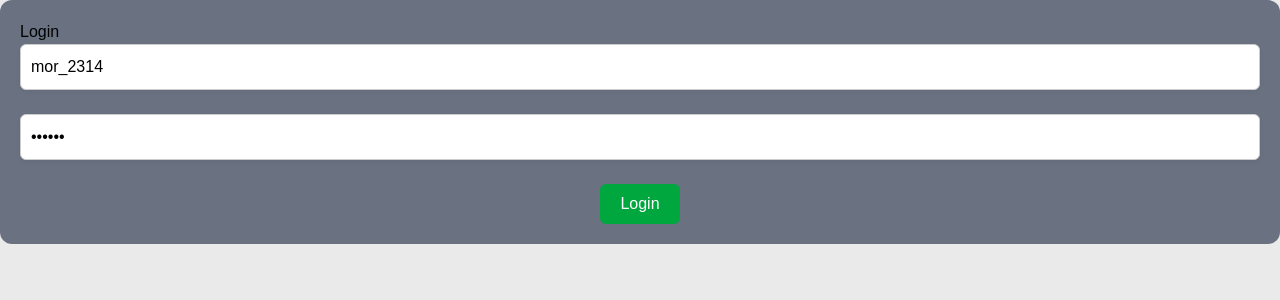
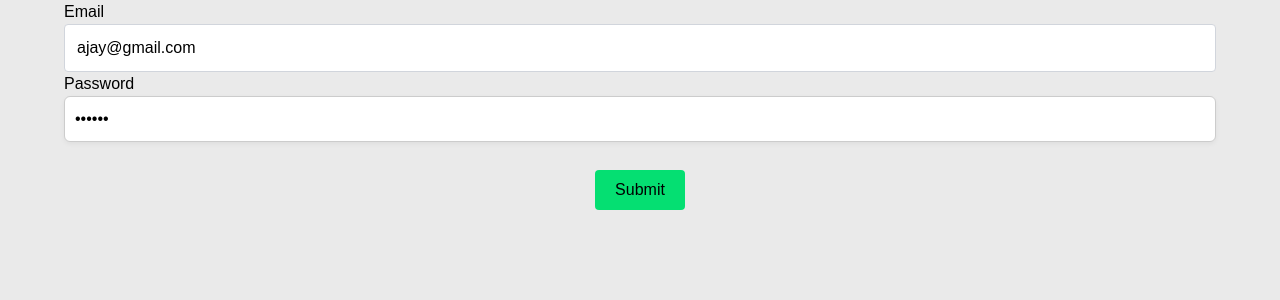
Before and after one commit to ajay7676/machine-round, a React (Vite) app: page / in a window 1280 px wide. Shown: the top 300 px of the page. Built offline with nearby package versions, Linux system fonts and the light colour scheme.

Commit message:
Form validation

```diff
--- a/src/App.jsx
+++ b/src/App.jsx
@@ -20,6 +20,8 @@ import Header from "./components/authentication/Header"
 import Home from "./components/authentication/Home";
 import AuthProfile from "./components/auth/AuthProfile";
 import AppLayout from "./components/auth/AppLayout";
+import FormValidation from "./components/form-contextapi/FormValidation";
+import { FormValidationProvider } from "./components/form-contextapi/context/FormValidationProvider";
 
 function App() {
   return (
@@ -55,7 +57,7 @@ function App() {
          {/* <ProductComponent /> */}
        {/* End Product Component */}
        {/* Start Autjhentication Component */}
-        <Router >
+        {/* <Router >
           <Routes>
             <Route path="/" element={<AuthenticationCom />} />
               <Route element={<AppLayout />}>
@@ -63,8 +65,13 @@ function App() {
                 <Route path="/profile" element={<AuthProfile />} />
             </Route>
           </Routes>
-        </Router>
+        </Router> */}
        {/* End Authentication Component */}
+       {/* Start Form Validation using Context API */}
+       <FormValidationProvider>
+          <FormValidation />
+       </FormValidationProvider>
+       {/* End Form Validation  using  Context API */}
     </>
   );
 }
--- /dev/null
+++ b/src/components/form-contextapi/FormValidation.jsx
@@ -0,0 +1,68 @@
+import React, { useContext } from 'react'
+import { FormValidationContext } from './context/FormValidationContext'
+
+const FormValidation = () => {
+    const context = useContext(FormValidationContext);
+
+     console.log(context)
+
+    const values = {
+        email: "ajay@gmail.com" ,
+        password : "123456"
+
+
+    }
+
+    const handleSubmit =  () =>{
+
+    }
+    const handleChange =(name , value) =>{
+
+    }
+     const handleBlur = (name) =>{
+
+     }
+  return (
+    <>
+     <form onSubmit={handleSubmit} className='w-full max-w-[90%] mx-auto'>
+      <div>
+        <label htmlFor="email">Email</label>
+        <input
+          type="email"
+          id="email"
+          name="email"
+          value={values.email || ''}
+          onChange={(e) => handleChange('email', e.target.value)}
+          onBlur={() => handleBlur('email')}
+           className='block bg-white p-3 w-full h-12 border-gray-300 border-1 rounded-sm'
+        />
+        {/* {touched.email && errors.email && (
+          <div className="error">{errors.email}</div>
+        )} */}
+      </div>
+
+      <div>
+        <label htmlFor="password">Password</label>
+        <input
+          type="password"
+          id="password"
+          name="password"
+          value={values.password || ''}
+          onChange={(e) => handleChange('password', e.target.value)}
+          onBlur={() => handleBlur('password')}
+          className='p-3'
+        />
+        {/* {touched.password && errors.password && (
+          <div className="error">{errors.password}</div>
+        )} */}
+      </div>
+
+     <div className="flex items-center py-2 justify-center my-5">
+          <button className='p-5 py-2 bg-green-400 rounded' type="submit">Submit</button>
+     </div>
+    </form>
+    </>
+  )
+}
+
+export default FormValidation
--- /dev/null
+++ b/src/components/form-contextapi/context/FormValidationContext.jsx
@@ -0,0 +1,3 @@
+import { createContext } from "react";
+
+export const FormValidationContext = createContext();
--- /dev/null
+++ b/src/components/form-contextapi/context/FormValidationProvider.jsx
@@ -0,0 +1,46 @@
+import { useState } from "react"
+import { FormValidationContext } from "./FormValidationContext"
+
+export const FormValidationProvider = ({children}) =>{
+    const [errors, setErrors] = useState({});
+    const [values, setValues] = useState({});
+    const [touched, setTouched] = useState({});
+
+    // Validation rules
+    const validate = (name , value) =>{
+        let error = '';
+        switch(name){
+            case 'email':
+                if(!value) error = 'Email is required';
+                else if(!/^[^\s@]+@[^\s@]+\.[^\s@]+$/.test(value)){
+                     error = 'Invalid email format';
+                }
+                break;
+            case 'password':
+                 if (!value) error = 'Password is required';
+                else if (value.length < 6) error = 'Password must be at least 6 characters';
+                break;
+            // Add more validation rules as needed
+            default:
+
+            break;
+        }
+          return error;
+    }
+    const handlChange = (name, value) =>{
+        // Validate the field
+        const error = validate(name, value);
+        setValues(prev => ({ ...prev, [name]: value }));
+        setErrors(prev => ({ ...prev, [name]: error }));
+
+    }
+     const handleBlur  = (name) =>{
+          setTouched(prev => ({ ...prev, [name]: true }));
+     }
+
+    return(
+        <FormValidationContext.Provider value={values}>
+           {children}
+        </ FormValidationContext.Provider>
+    )
+}
```
